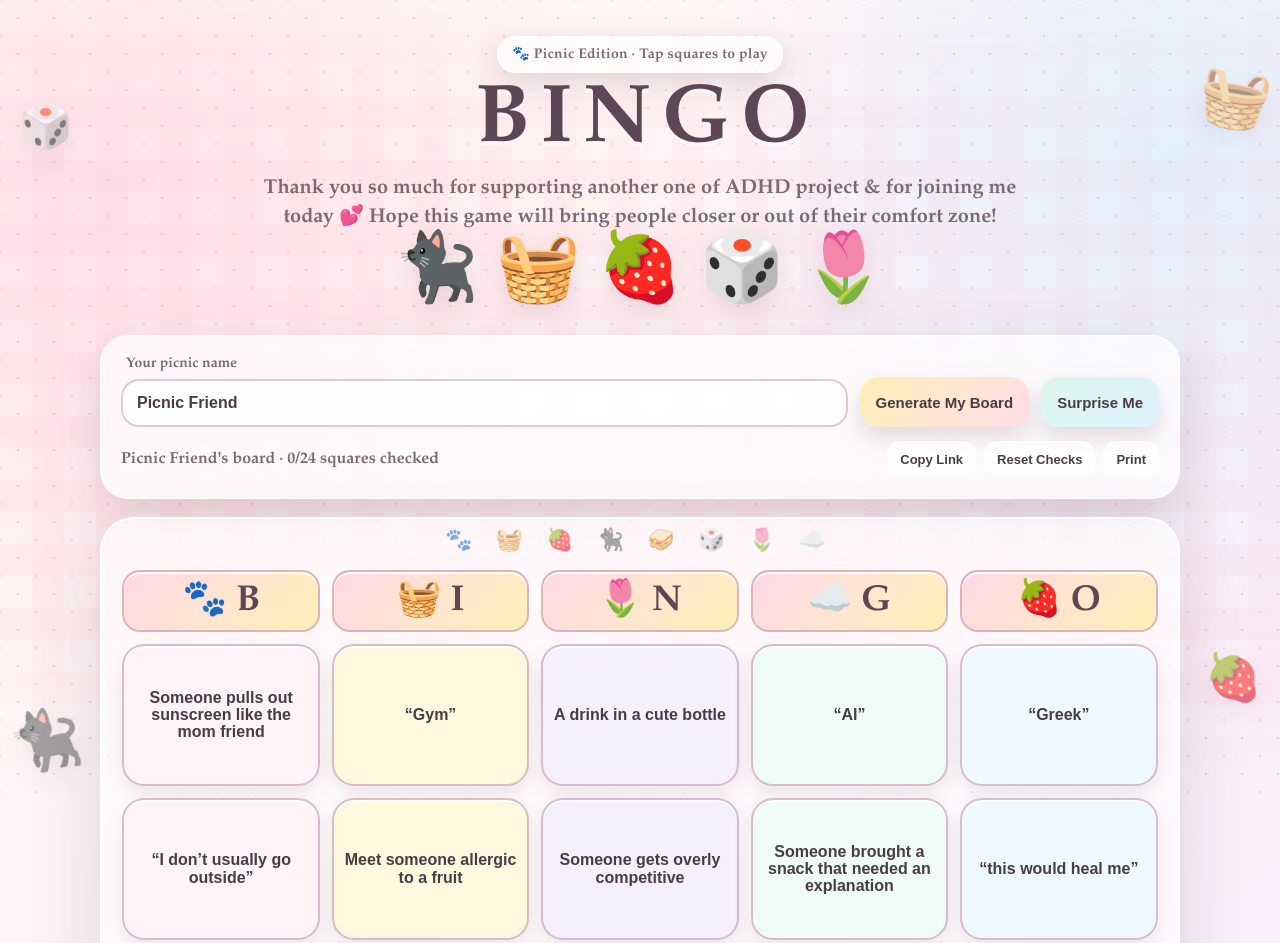
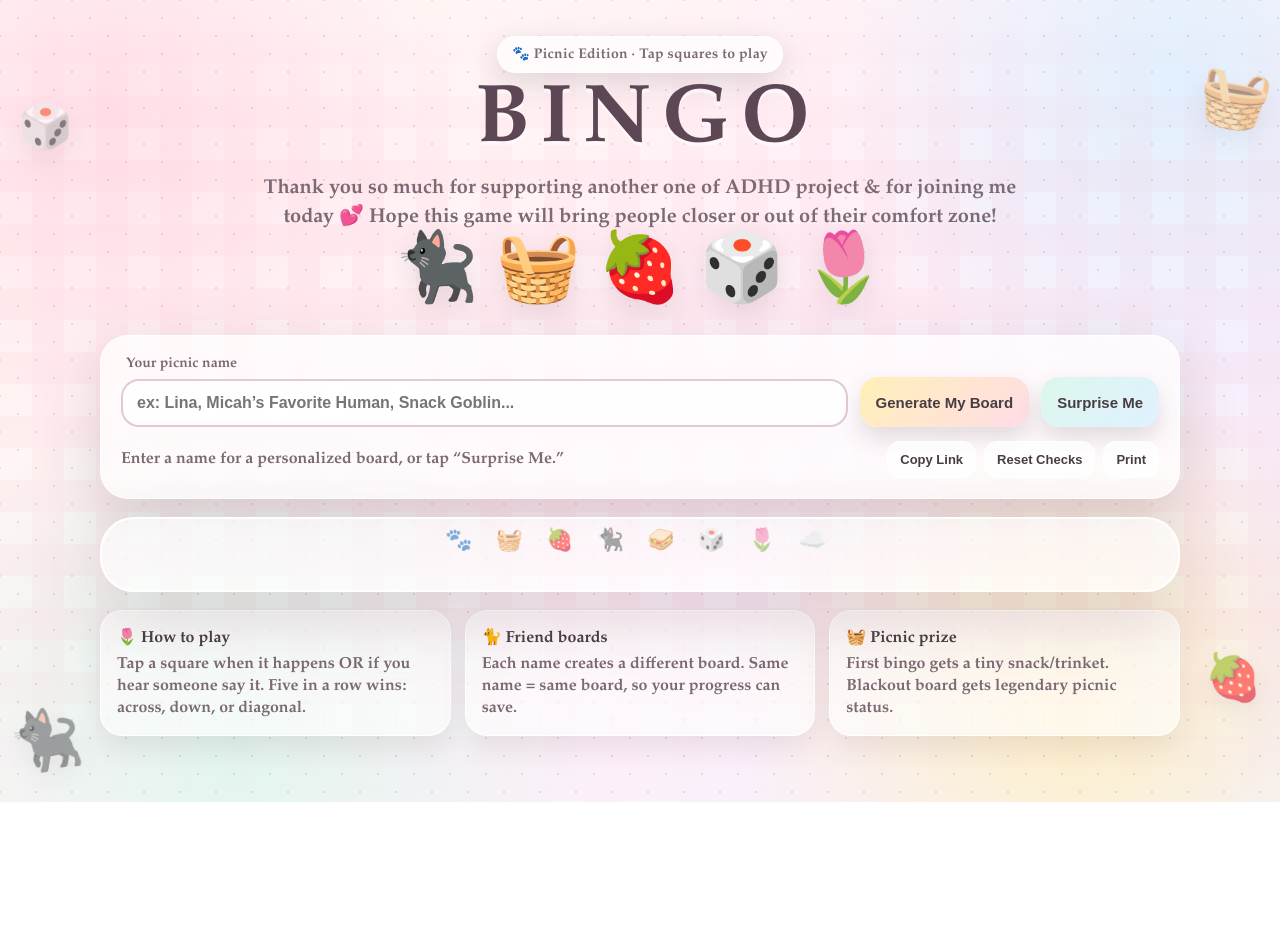
Before and after one commit to lina-wina/picnicbingo, a plain HTML site: page index.html in a window 1280 px wide. Shown: the top 943 px of the page. After the commit the page ends 802 px from the top, so only its background shows below. Drawn offline with Linux system fonts and the light colour scheme.

Commit message:
Remove URL parameter handling for name input

```diff
--- a/index.html
+++ b/index.html
@@ -978,9 +978,6 @@
       if (e.key === "Enter") generate(nameInput.value);
     });
 
-    const params = new URLSearchParams(window.location.search);
-    const paramName = params.get("name");
-    generate(paramName || "Picnic Friend", !paramName);
   </script>
 </body>
 </html>
```
